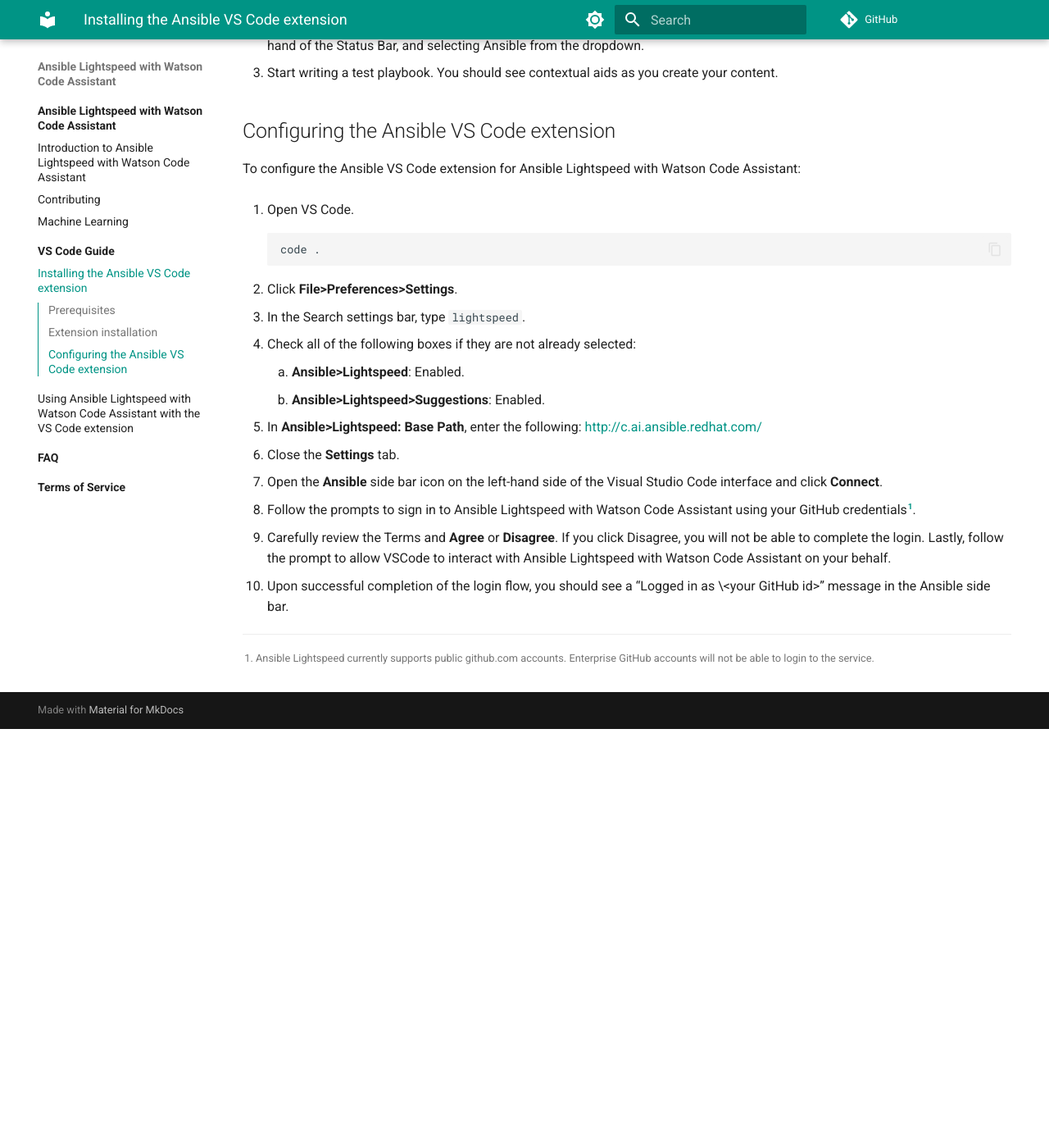
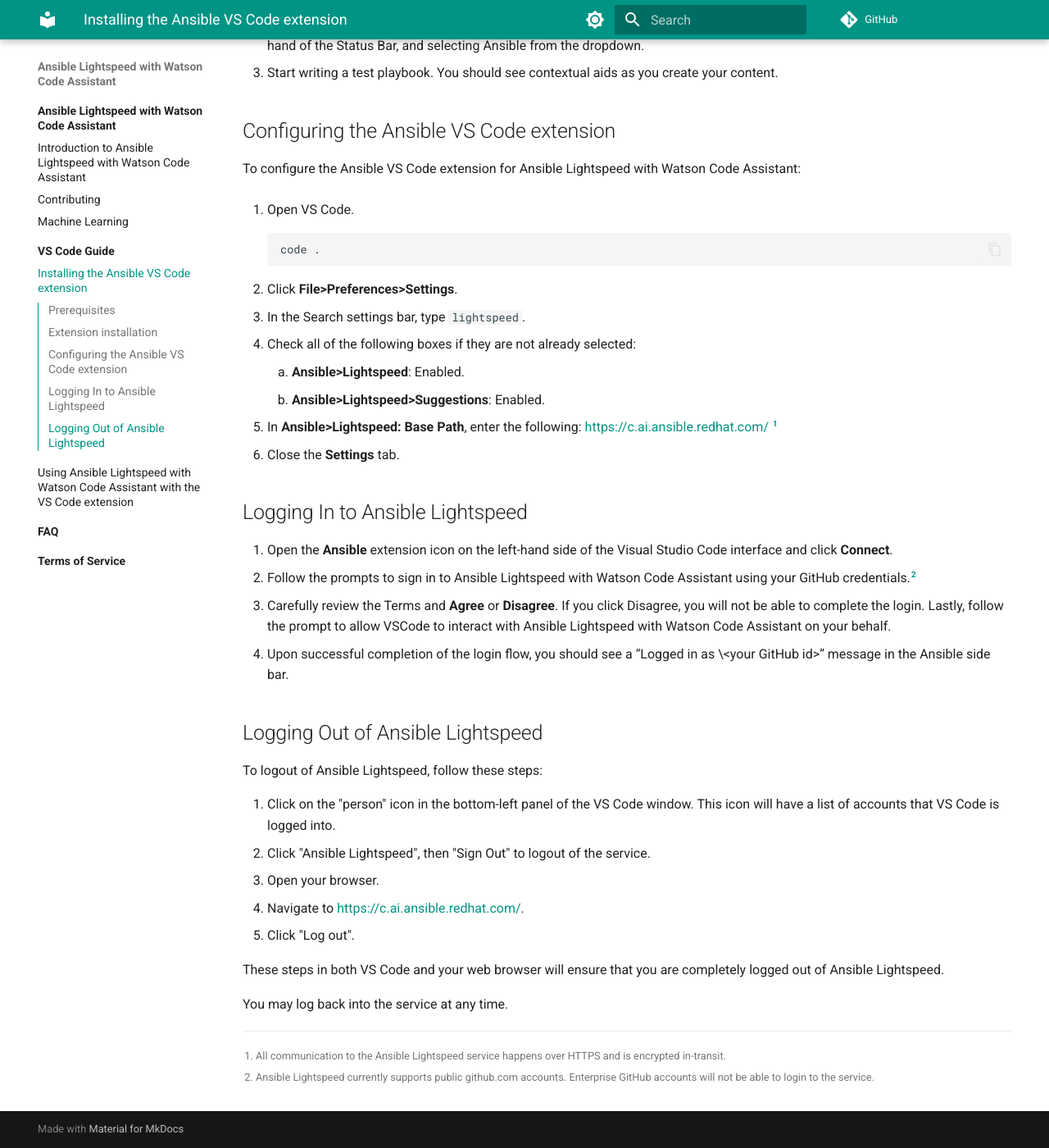
Before and after one commit to ansible/ansible-lightspeed, an MkDocs documentation site: the page built from docs/vscode_guide/installing_vs.md, in a window 1280 px wide and 1400 px high, scrolled down 778 px. Shown: the whole window at 82% size. Built offline with MkDocs 1.6.1 and Material for MkDocs 9.7.7, drawn with Linux system fonts in a browser that asks for light colours; comment, search, counter and statistics services are not loaded; before the commit the page ends 1667 px from its top, so only the background shows below that.

```diff
--- /dev/null
+++ b/.pre-commit-config.yaml
@@ -0,0 +1,6 @@
+---
+repos:
+-   repo: https://github.com/igorshubovych/markdownlint-cli.git
+    rev: v0.35.0
+    hooks:
+      - id: markdownlint
--- a/docs/vscode_guide/installing_vs.md
+++ b/docs/vscode_guide/installing_vs.md
@@ -43,14 +43,32 @@ To configure the Ansible VS Code extension for Ansible Lightspeed with Watson Co
 4. Check all of the following boxes if they are not already selected:
     1. **Ansible>Lightspeed**: Enabled.
     2. **Ansible>Lightspeed>Suggestions**: Enabled.
-5. In **Ansible>Lightspeed: Base Path**, enter the following: [http://c.ai.ansible.redhat.com/][base-path]
+5. In **Ansible>Lightspeed: Base Path**, enter the following: [https://c.ai.ansible.redhat.com/][base-path] [^1]
 6. Close the **Settings** tab.
-7. Open the **Ansible** side bar icon on the left-hand side of the Visual Studio Code interface and click **Connect**.
-8. Follow the prompts to sign in to Ansible Lightspeed with Watson Code Assistant using your GitHub credentials[^1].
-9. Carefully review the Terms and **Agree** or **Disagree**. If you click Disagree, you will not be able to complete the login. Lastly, follow the prompt to allow VSCode to interact with Ansible Lightspeed with Watson Code Assistant on your behalf.
-10. Upon successful completion of the login flow, you should see a “Logged in as \<your GitHub id\>” message in the Ansible side bar.
 
-[^1]: Ansible Lightspeed currently supports public github.com accounts. Enterprise GitHub accounts will not be able to login to the service.
+## Logging In to Ansible Lightspeed
+
+1. Open the **Ansible** extension icon on the left-hand side of the Visual Studio Code interface and click **Connect**.
+2. Follow the prompts to sign in to Ansible Lightspeed with Watson Code Assistant using your GitHub credentials.[^2]
+3. Carefully review the Terms and **Agree** or **Disagree**. If you click Disagree, you will not be able to complete the login. Lastly, follow the prompt to allow VSCode to interact with Ansible Lightspeed with Watson Code Assistant on your behalf.
+4. Upon successful completion of the login flow, you should see a “Logged in as \<your GitHub id\>” message in the Ansible side bar.
+
+## Logging Out of Ansible Lightspeed
+
+To logout of Ansible Lightspeed, follow these steps:
+
+1. Click on the "person" icon in the bottom-left panel of the VS Code window.  This icon will have a list of accounts that VS Code is logged into.
+2. Click "Ansible Lightspeed", then "Sign Out" to logout of the service.
+3. Open your browser.
+4. Navigate to [https://c.ai.ansible.redhat.com/][base-path].
+5. Click "Log out".
+
+These steps in both VS Code and your web browser will ensure that you are completely logged out of Ansible Lightspeed.
+
+You may log back into the service at any time.
+
+[^1]: All communication to the Ansible Lightspeed service happens over HTTPS and is encrypted in-transit.
+[^2]: Ansible Lightspeed currently supports public github.com accounts. Enterprise GitHub accounts will not be able to login to the service.
 
 [vs-code]: https://code.visualstudio.com/
-[base-path]: http://c.ai.ansible.redhat.com/
+[base-path]: https://c.ai.ansible.redhat.com/
```
Also changed, not shown: docs/faq/index.md (+20 -6 lines), docs/introduction.md (+13 -11 lines).
